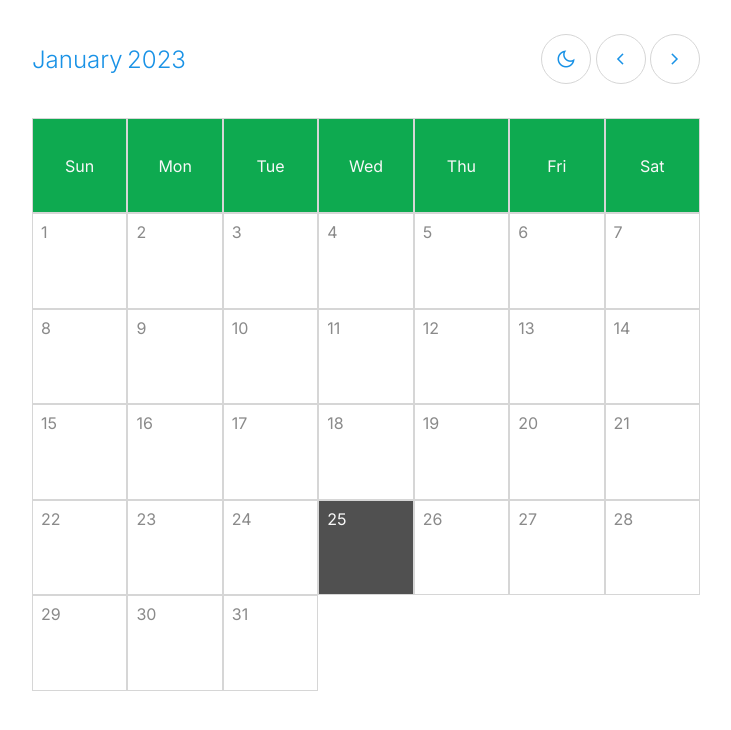
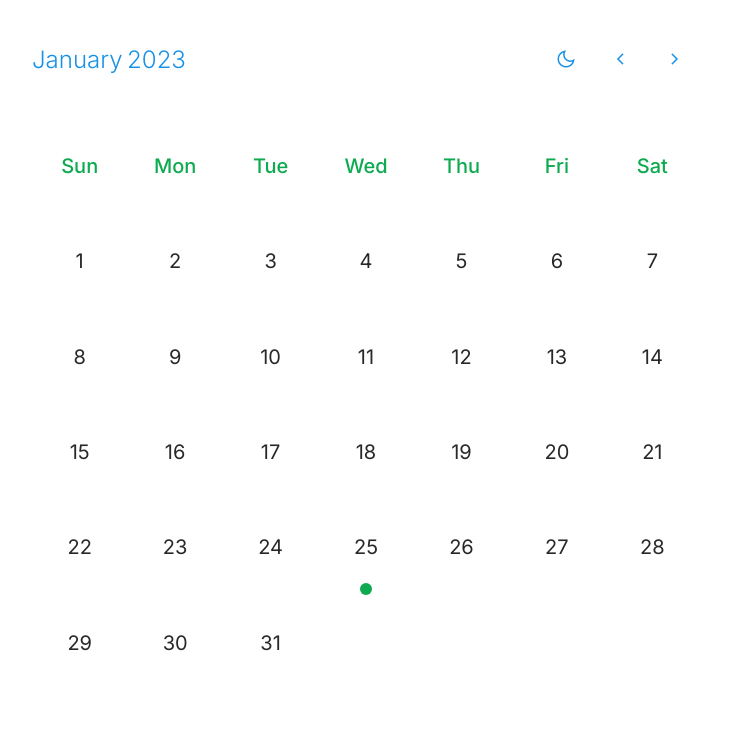
Before and after one commit to yashksaini/event-manager, a plain HTML site: page index.html in a window 1280 px wide. Shown: the whole page, without its empty margins (274-1005 px from the left). Drawn offline with nearby package versions, Linux system fonts and the light colour scheme.

Commit message:
UI changed with borders removed

```diff
--- a/style.css
+++ b/style.css
@@ -18,36 +18,6 @@
 body {
   background-color: var(--white);
 }
-.box {
-  height: min(100px, 100%);
-  aspect-ratio: 1;
-  border: 1px solid var(--line);
-  padding: 8px;
-  color: var(--grey);
-}
-.box:hover {
-  cursor: pointer;
-}
-.week {
-  background-color: var(--green);
-  color: var(--light);
-  display: flex;
-  justify-content: center;
-  align-items: center;
-}
-.week:hover {
-  cursor: pointer;
-  background-color: var(--green);
-}
-
-.today {
-  background-color: var(--today);
-  color: var(--light);
-}
-.today:hover {
-  cursor: pointer;
-  background-color: var(--today);
-}
 .container {
   display: grid;
   grid-template-columns: repeat(7, 1fr);
@@ -56,6 +26,40 @@ body {
   width: min(700px, 100%);
   margin: 0 auto;
   padding: 0 16px;
+  font-size: 20px;
+}
+.box {
+  height: min(100px, 100%);
+  aspect-ratio: 1;
+  padding: 8px;
+  color: var(--black);
+  display: flex;
+  justify-content: center;
+  align-items: center;
+}
+
+.box:hover {
+  cursor: pointer;
+}
+.week {
+  font-weight: 500;
+  color: var(--green);
+  display: flex;
+  justify-content: center;
+  align-items: center;
+}
+.today {
+  position: relative;
+}
+.today::after {
+  content: "";
+  height: 12px;
+  aspect-ratio: 1;
+  position: absolute;
+  bottom: 0px;
+  left: calc(50% - 6px);
+  background-color: var(--green);
+  border-radius: 50%;
 }
 
 .row {
@@ -75,7 +79,7 @@ body {
 .btn {
   width: 50px;
   aspect-ratio: 1;
-  border: 1px solid var(--line);
+  border: none;
   background-color: var(--white);
   border-radius: 50%;
   color: var(--black);
--- a/theme.js
+++ b/theme.js
@@ -7,11 +7,13 @@ const changeTheme = () => {
     document.documentElement.style.setProperty("--white", "#282828");
     document.documentElement.style.setProperty("--line", "#4d4d4d");
     document.documentElement.style.setProperty("--today", "#1a1a1a");
+    theme.innerHTML = `<span class="material-symbols-outlined">light_mode</span>`;
   } else {
     document.documentElement.style.setProperty("--black", "#282828");
     document.documentElement.style.setProperty("--white", "#fff");
     document.documentElement.style.setProperty("--line", "#d6d6d6");
     document.documentElement.style.setProperty("--today", "#505050");
+    theme.innerHTML = `<span class="material-symbols-outlined">dark_mode</span>`;
   }
   toggle = !toggle;
 };
```
